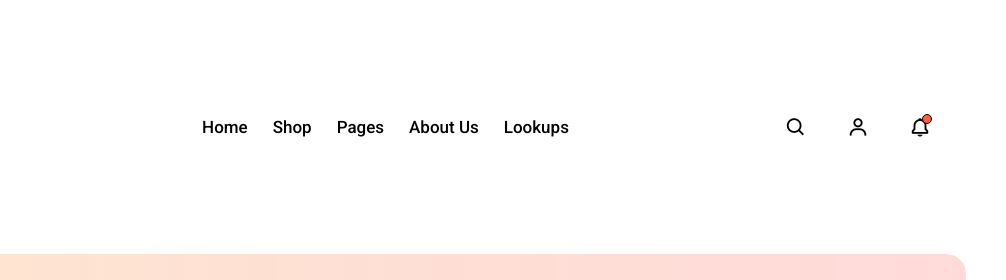
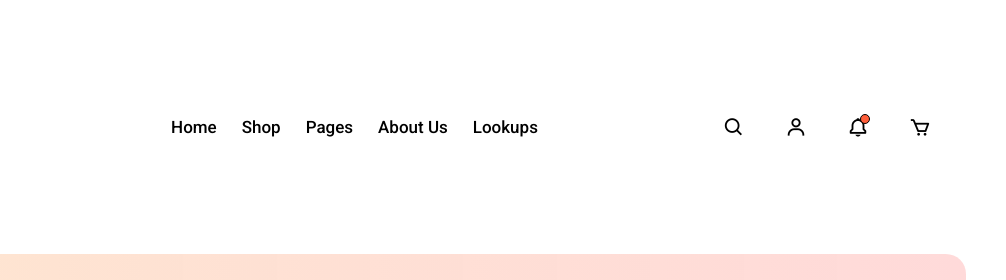
Before and after one commit to OkeomaEngr/SCSS, a plain HTML site: page index.html in a window 1280 px wide. Shown: the top 280 px of the page, 274-1280 px from the left. Drawn offline with nearby package versions, Linux system fonts and the light colour scheme; a web font is replaced by a local one.

Commit message:
added new

```diff
--- a/index.html
+++ b/index.html
@@ -54,6 +54,9 @@
             <div class="icon d-flex">
               <i class="bx bx-bell"></i>
               <span></span>
+            </div>
+            <div class="icon d-flex">
+              <i class='bx bx-cart'></i>
             </div>
           </div>
 
```
